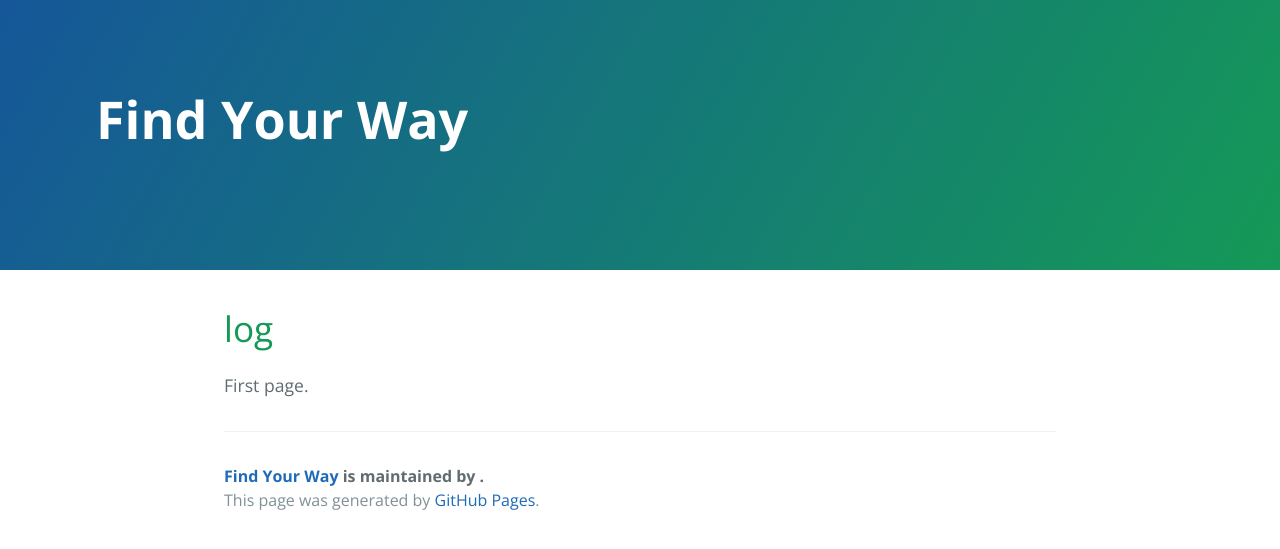
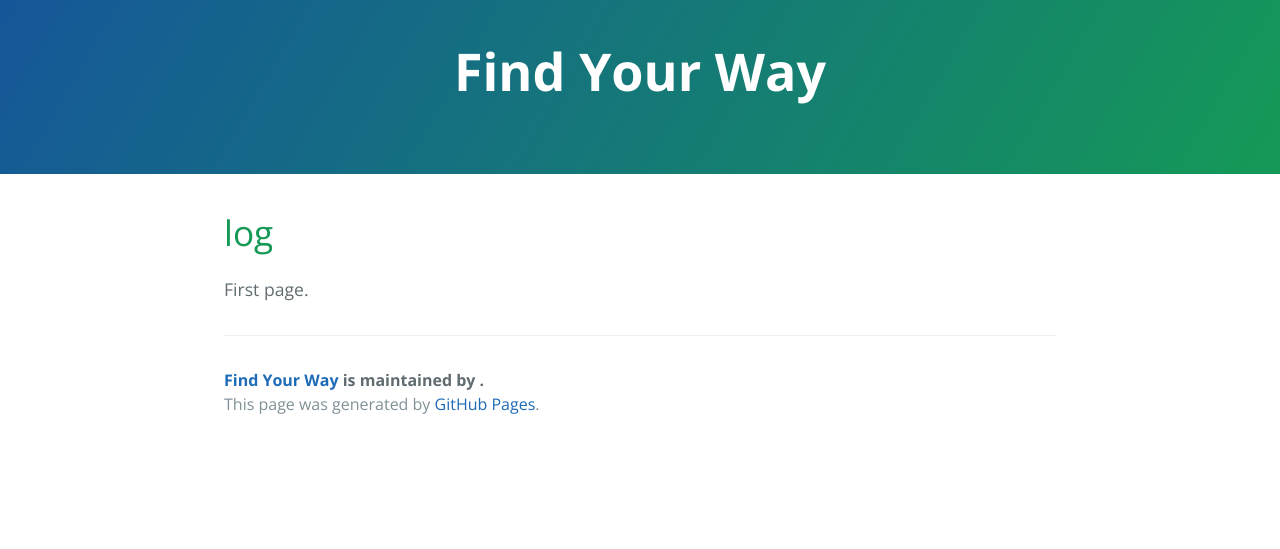
Before and after one commit to yo1000/blog.yo1000.com, a Jekyll site: the page built from README.md, in a window 1280 px wide. Shown: the top 549 px of the page. Built offline with Jekyll 4.4.1, drawn with Linux system fonts in a browser that asks for light colours; our own code applies the rules of GitHub Pages for plain Markdown files.

Commit message:
Update overwrite.css

```diff
--- a/css/overwrite.css
+++ b/css/overwrite.css
@@ -1,3 +1,3 @@
 .page-header {
-  text-align: left
+  padding: 2rem 6rem;
 }
```
